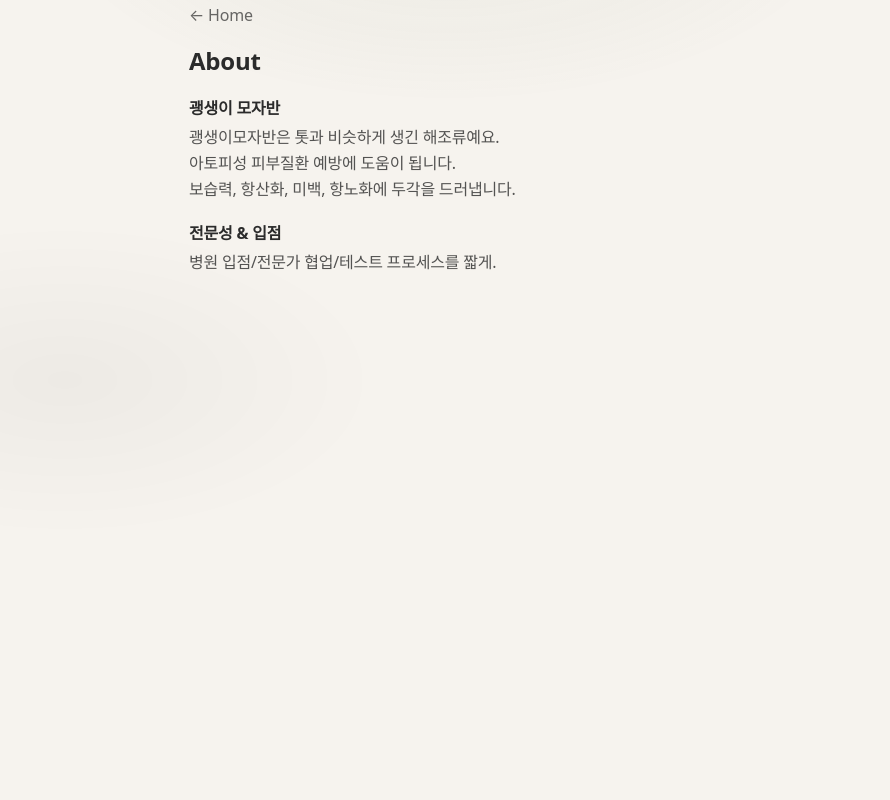
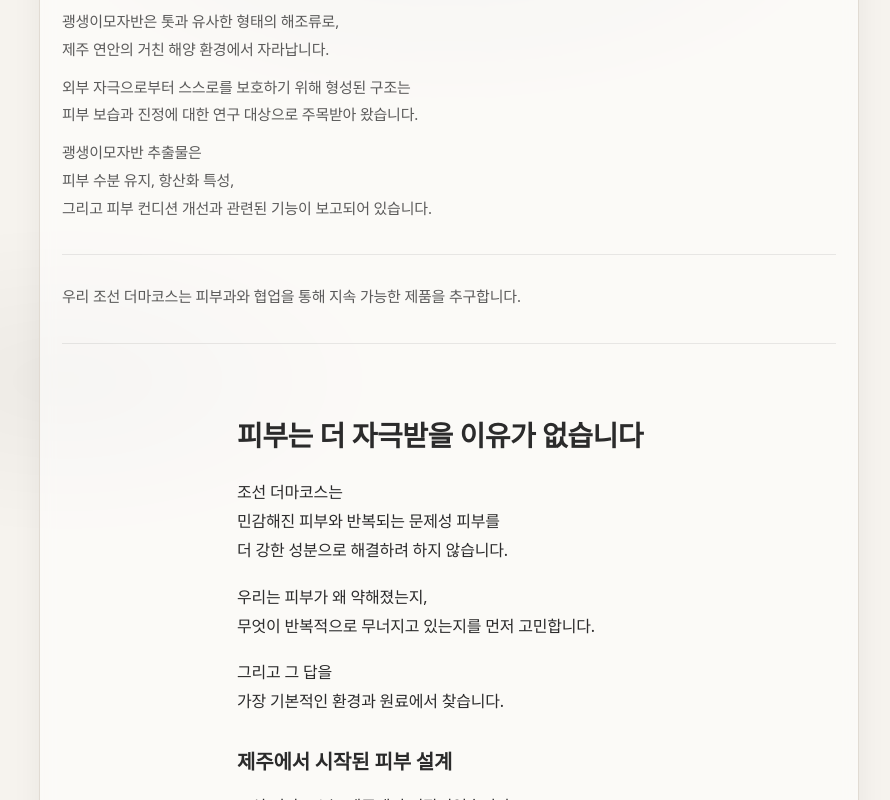
Before and after one commit to hznya/dermaCos, a React (Vite) app: page /about in a window 1280 px wide. Shown: the part 260-1060 px from the top of the page, without its empty margins (191-1081 px from the left). Before the commit the page ends 800 px from the top, so only its background shows below. Built offline with nearby package versions, Linux system fonts and the light colour scheme.

Commit message:
2차 수정, 테스트 배포용

```diff
--- a/src/pages/BodyWash.jsx
+++ b/src/pages/BodyWash.jsx
@@ -14,15 +14,10 @@
         <h2 style={title}>Body Wash</h2>
         <p style={desc}>
           저자극 세정 / 미니멀 성분 / 피부 장벽을 고려한 포뮬러.
-          <br />
-          (프로토타입: 핵심 한 줄만)
+
         </p>
 
         <img src={bodywashimg} alt="조선더마코스 로고"  style={{ width: 200 }} />
-
-        <div>
-          제품 권장 소비자 가격
-        </div>
 
         <div>
           제품 권장 소비자 가격: 20,000원
--- a/src/pages/BrandImage.jsx
+++ b/src/pages/BrandImage.jsx
@@ -12,33 +12,259 @@
         <Link to="/" style={back}>← Home</Link>
         <h2 style={title}>About</h2>
 
+<div style={section}>
+  <h3 style={h3}>괭생이모자반</h3>
+
+  <p style={desc}>
+    괭생이모자반은 톳과 유사한 형태의 해조류로,<br />
+    제주 연안의 거친 해양 환경에서 자라납니다.
+  </p>
+
+  <p style={desc}>
+    외부 자극으로부터 스스로를 보호하기 위해 형성된 구조는<br />
+    피부 보습과 진정에 대한 연구 대상으로 주목받아 왔습니다.
+  </p>
+
+  <p style={desc}>
+    괭생이모자반 추출물은<br />
+    피부 수분 유지, 항산화 특성,<br />
+    그리고 피부 컨디션 개선과 관련된 기능이 보고되어 있습니다.
+  </p>
+</div>
         <div style={section}>
-          <h3 style={h3}>괭생이 모자반</h3>
-          <p style={desc}>
-            괭생이모자반은 톳과 비슷하게 생긴 해조류예요.
-            <br />
-            아토피성 피부질환 예방에 도움이 됩니다.
-            <br />
-            보습력, 항산화, 미백, 항노화에 두각을 드러냅니다.
-          </p>
-          {/* <a href="#" style={link}>- 자료 링크 1</a> */}
-          {/* <a href="#" style={link}>- 자료 링크 2</a> */}
+          <h3 style={h3}></h3>
+          <p style={desc}>우리 조선 더마코스는 피부과와 협업을 통해 지속 가능한 제품을 추구합니다.</p>
         </div>
 
         <div style={section}>
-          <h3 style={h3}>전문성 & 입점</h3>
-          <p style={desc}>병원 입점/전문가 협업/테스트 프로세스를 짧게.</p>
+
+          <div style={{ maxWidth: 780, margin: "0 auto", padding: "48px 20px", lineHeight: 1.8 }}>
+      <div>
+        <h2 style={{ margin: "0 0 18px", fontSize: 28, letterSpacing: "-0.5px" }}>
+          피부는 더 자극받을 이유가 없습니다
+        </h2>
+
+        <p style={{ margin: "0 0 18px" }}>
+          조선 더마코스는<br />
+          민감해진 피부와 반복되는 문제성 피부를<br />
+          더 강한 성분으로 해결하려 하지 않습니다.
+        </p>
+
+        <p style={{ margin: "0 0 18px" }}>
+          우리는 피부가 왜 약해졌는지,<br />
+          무엇이 반복적으로 무너지고 있는지를 먼저 고민합니다.
+        </p>
+
+        <p style={{ margin: "0 0 28px" }}>
+          그리고 그 답을<br />
+          가장 기본적인 환경과 원료에서 찾습니다.
+        </p>
+      </div>
+
+      <div style={{ marginTop: 28 }}>
+        <h3 style={{ margin: "0 0 12px", fontSize: 20 }}>
+          제주에서 시작된 피부 설계
+        </h3>
+
+        <p style={{ margin: "0 0 18px" }}>
+          조선 더마코스는 제주에서 시작되었습니다.
+        </p>
+
+        <p style={{ margin: "0 0 18px" }}>
+          제주는 깨끗한 자연의 이미지 이전에<br />
+          바람, 염분, 화산 토양이라는 거친 조건을 가진 땅입니다.<br />
+          이 환경 속에서 자라는 식물과 해조류는<br />
+          스스로를 보호하며 살아남는 힘을 갖고 있습니다.
+        </p>
+
+        <p style={{ margin: "0 0 18px" }}>
+          우리는 이 생존 방식에 주목합니다.
+        </p>
+
+        <p style={{ margin: "0 0 8px" }}>제주 모자반</p>
+        <p style={{ margin: "0 0 8px" }}>제주 녹차</p>
+        <p style={{ margin: "0 0 18px" }}>제주 허브 식물</p>
+
+        <p style={{ margin: "0 0 28px" }}>
+          이들은 단순한 자연 원료가 아니라,<br />
+          피부를 지키기 위한 구조를 가진 원재료입니다.
+        </p>
+      </div>
+
+      <div style={{ marginTop: 28 }}>
+        <h3 style={{ margin: "0 0 12px", fontSize: 20 }}>
+          피부를 위해 선택한 더마코스 기준
+        </h3>
+
+        <p style={{ margin: "0 0 18px" }}>
+          조선 더마코스는<br />
+          화장품이지만 식품에 가까운 기준으로 설계됩니다.
+        </p>
+
+        <p style={{ margin: "0 0 10px" }}>불필요한 성분은 덜어내고</p>
+        <p style={{ margin: "0 0 10px" }}>반복 사용해도 부담 없는 안정성을 우선하며</p>
+        <p style={{ margin: "0 0 18px" }}>민감 피부에서도 일상적으로 사용할 수 있도록 설계합니다.</p>
+
+        <p style={{ margin: "0 0 28px" }}>
+          우리는 피부를 바꾸기보다<br />
+          피부가 무너지지 않도록 돕는 것을 목표로 합니다.
+        </p>
+      </div>
+
+      <div style={{ marginTop: 28 }}>
+        <h3 style={{ margin: "0 0 12px", fontSize: 20 }}>
+          바디케어부터 시작하는 이유
+        </h3>
+
+        <p style={{ margin: "0 0 18px" }}>
+          피부는 얼굴보다 몸에서 먼저 신호를 보냅니다.
+        </p>
+
+        <p style={{ margin: "0 0 18px" }}>
+          건조함, 가려움, 붉어짐, 자극.<br />
+          조선 더마코스의 바디 워시와 바디 로션은<br />
+          이 신호에 가장 먼저 반응하도록 만들어졌습니다.
+        </p>
+
+        <p style={{ margin: "0 0 10px" }}>모자반 기반의 보습 구조</p>
+        <p style={{ margin: "0 0 10px" }}>허브와 녹차의 진정 밸런스</p>
+        <p style={{ margin: "0 0 18px" }}>씻고 난 뒤에도 남는 수분감</p>
+
+        <p style={{ margin: "0 0 28px" }}>
+          매일 사용하는 제품일수록<br />
+          자극이 없어야 하고, 오래 써도 무너지지 않아야 합니다.
+        </p>
+      </div>
+
+      <div style={{ marginTop: 28 }}>
+        <h3 style={{ margin: "0 0 12px", fontSize: 20 }}>
+          깨끗함은 디자인에서도 드러나야 합니다
+        </h3>
+
+        <p style={{ margin: "0 0 18px" }}>
+          조선 더마코스의 디자인은<br />
+          화려함보다 신뢰를 우선합니다.
+        </p>
+
+        <p style={{ margin: "0 0 10px" }}>미니멀한 컬러 시스템</p>
+        <p style={{ margin: "0 0 10px" }}>불필요한 장식 제거</p>
+        <p style={{ margin: "0 0 18px" }}>친환경 소재와 리필 구조</p>
+
+        <p style={{ margin: "0 0 28px" }}>
+          패키지는 제품의 태도를 보여줍니다.<br />
+          우리는 말보다 구조로 신뢰를 만듭니다.
+        </p>
+      </div>
+
+      <div style={{ marginTop: 28 }}>
+        <h3 style={{ margin: "0 0 12px", fontSize: 20 }}>
+          피부과에서 시작해, 일상으로 이어지다
+        </h3>
+
+        <p style={{ margin: "0 0 18px" }}>
+          조선 더마코스는<br />
+          피부과 입점을 통해 먼저 검증받고,<br />
+          팝업을 통해 실제 사용자 반응을 확인합니다.
+        </p>
+
+        <p style={{ margin: "0 0 28px" }}>
+          전문적인 환경에서 시작하지만,<br />
+          궁극적으로는 누구나 매일 사용할 수 있는 더마코스를 지향합니다.
+        </p>
+      </div>
+
+      <div style={{ marginTop: 28 }}>
+        <h3 style={{ margin: "0 0 12px", fontSize: 20 }}>
+          앞으로의 확장
+        </h3>
+
+        <p style={{ margin: "0 0 18px" }}>
+          피부에 바르는 것에서 그치지 않고,<br />
+          몸 안에서부터 균형을 생각하는 방향으로 확장합니다.
+        </p>
+
+        <p style={{ margin: "0 0 10px" }}>이너뷰티,</p>
+        <p style={{ margin: "0 0 28px" }}>
+          그리고 피부와 일상을 함께 설계하는 브랜드로.
+        </p>
+      </div>
+
+      <div style={{ marginTop: 28, paddingTop: 20, borderTop: "1px solid rgba(0,0,0,0.08)" }}>
+        <h3 style={{ margin: "0 0 12px", fontSize: 20 }}>
+          브랜드 한 문장 정의
+        </h3>
+
+        <p style={{ margin: 0 }}>
+          조선 더마코스는<br />
+          자극을 줄이고,<br />
+          피부가 편안해지는 방향을 설계하는 더마코스 브랜드입니다.
+        </p>
+      </div>
+    </div>
         </div>
       </div>
     </div>
   );
 }
 
-const wrap = { minHeight: "100vh", display: "grid", placeItems: "center", padding: 24 };
-const card = { width: "min(520px, 100%)", display: "flex", flexDirection: "column", gap: 18 };
-const back = { textDecoration: "none", opacity: 0.7 };
-const title = { margin: 0, fontSize: 24 };
-const section = { display: "flex", flexDirection: "column", gap: 6 };
-const h3 = { margin: 0, fontSize: 16 };
-const desc = { margin: 0, opacity: 0.8, lineHeight: 1.6 };
-// const link = { textDecoration: "none", opacity: 0.9 };
+const wrap = {
+  minHeight: "100vh",
+  display: "grid",
+  placeItems: "center",
+  padding: "56px 18px",
+  background: "#F6F3EE", // warm ivory
+  color: "#2B2B2B",
+};
+
+const card = {
+  width: "min(820px, 100%)",              // ✅ 넓혀서 긴 글 가독성 확보
+  display: "flex",
+  flexDirection: "column",
+  gap: 22,
+  padding: "26px 22px",                   // ✅ 카드 내부 여백
+  borderRadius: 18,
+  background: "rgba(255,255,255,0.55)",   // ✅ 은은한 카드 느낌
+  border: "1px solid rgba(222,216,207,0.9)",
+  boxShadow: "0 10px 30px rgba(0,0,0,0.06)",
+  backdropFilter: "blur(8px)",
+};
+
+const back = {
+  textDecoration: "none",
+  opacity: 0.75,
+  fontSize: 13,
+  alignSelf: "flex-start",
+  padding: "6px 10px",
+  borderRadius: 999,
+  border: "1px solid rgba(222,216,207,0.9)",
+  background: "rgba(255,255,255,0.6)",
+};
+
+const title = {
+  margin: "6px 0 2px",
+  fontSize: 26,
+  letterSpacing: "-0.6px",
+};
+
+const section = {
+  display: "flex",
+  flexDirection: "column",
+  gap: 10,
+  paddingTop: 18,
+  marginTop: 10,
+  borderTop: "1px solid rgba(0,0,0,0.08)", // ✅ 섹션 구분선으로 일관성
+};
+
+const h3 = {
+  margin: 0,
+  fontSize: 18,                            // ✅ 지금 16은 너무 작아서 제목 느낌이 약함
+  letterSpacing: "-0.4px",
+};
+
+const desc = {
+  margin: 0,
+  opacity: 0.88,
+  lineHeight: 1.85,                        // ✅ 긴 글에 맞게
+  fontSize: 15,
+  color: "rgba(43,43,43,0.88)",
+};
```
Also changed, not shown: src/assets/bodywash.png.
